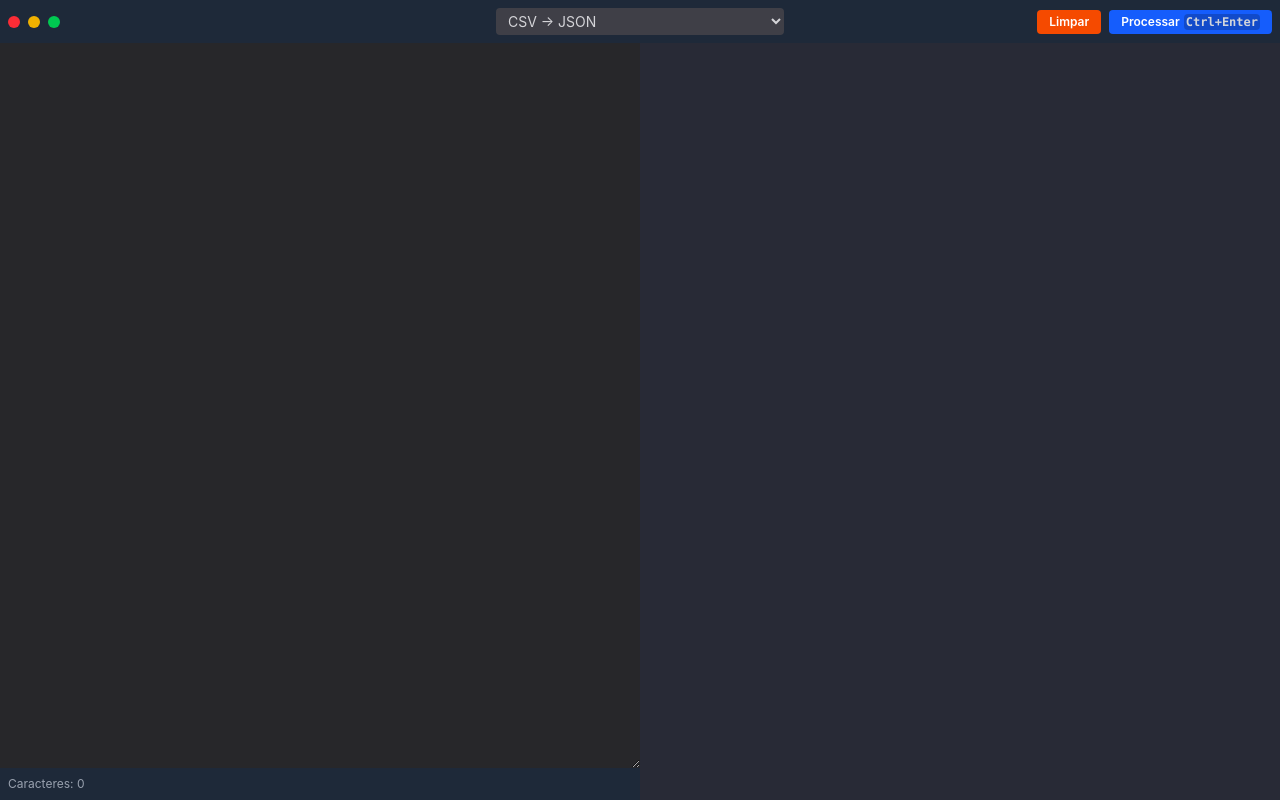
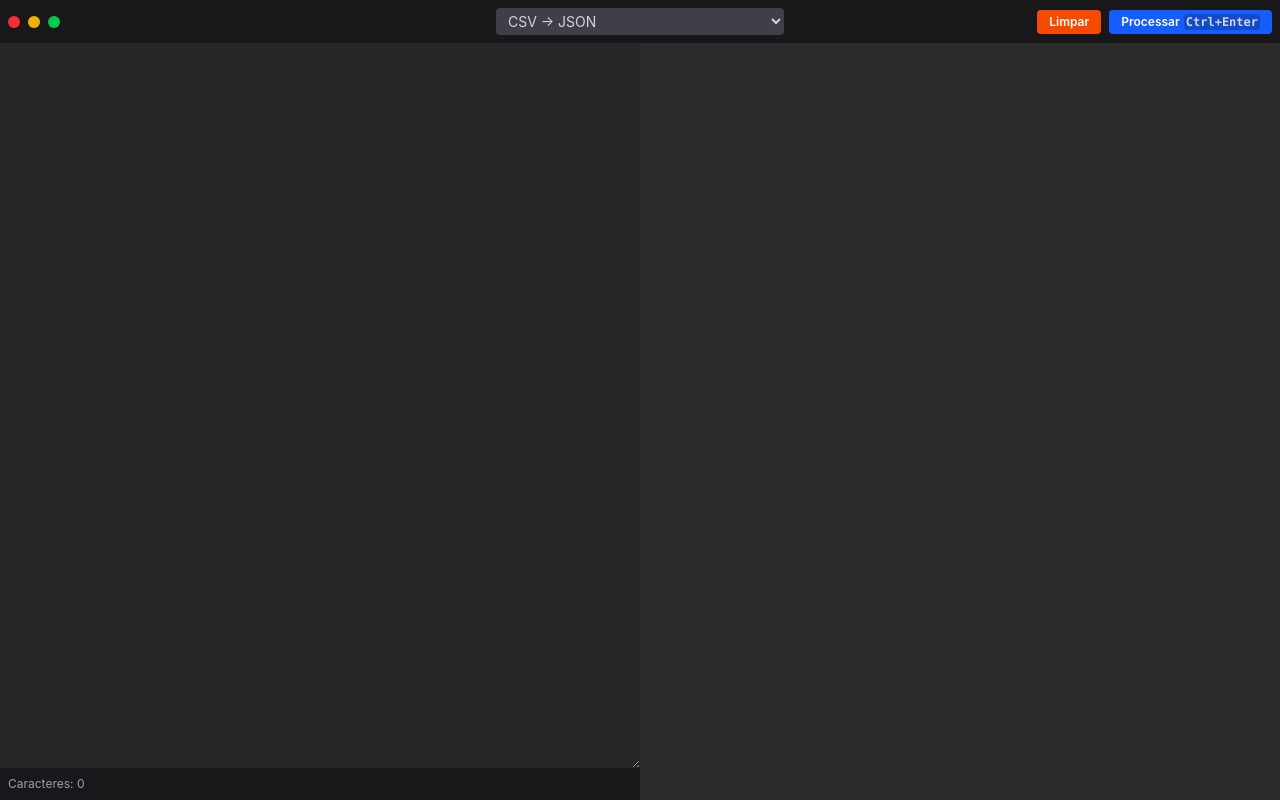
Before and after one commit to douglasgusson/text-tools, a React (Vite) app: page / in a window 1280 px wide. Built offline with nearby package versions, Linux system fonts and the light colour scheme.

Commit message:
Ajusta cores

```diff
--- a/src/components/TextProcessor.tsx
+++ b/src/components/TextProcessor.tsx
@@ -1,7 +1,7 @@
 import { useRef, useState } from "react";
 import { WorkerType, getWorker, workersLabels } from "../workers";
 import { Prism as SyntaxHighlighter } from "react-syntax-highlighter";
-import { dracula as theme } from "react-syntax-highlighter/dist/esm/styles/prism";
+import { xonokai as theme } from "react-syntax-highlighter/dist/esm/styles/prism";
 
 export function TextProcessor() {
   const [input, setInput] = useState("");
@@ -32,7 +32,7 @@ export function TextProcessor() {
 
   return (
     <div className="flex flex-col w-screen h-screen">
-      <div className="bg-gray-800 p-2 flex items-center">
+      <div className="bg-zinc-900 p-2 flex items-center">
         <div className="flex space-x-2 flex-1">
           <div className="w-3 h-3 rounded-full bg-red-500"></div>
           <div className="w-3 h-3 rounded-full bg-yellow-500"></div>
@@ -86,7 +86,7 @@ export function TextProcessor() {
               }
             }}
           />
-          <div className="flex justify-between items-center text-xs text-gray-400 bg-gray-800 p-2">
+          <div className="flex justify-between items-center text-xs text-gray-400 bg-zinc-900 p-2">
             <div>Caracteres: {input.length}</div>
           </div>
         </div>
@@ -95,7 +95,12 @@ export function TextProcessor() {
             language="json"
             showLineNumbers
             style={theme}
-            customStyle={{ margin: 0, height: "100%", borderRadius: 0 }}
+            customStyle={{
+              margin: 0,
+              height: "100%",
+              borderRadius: 0,
+              border: 0,
+            }}
           >
             {output}
           </SyntaxHighlighter>
```
